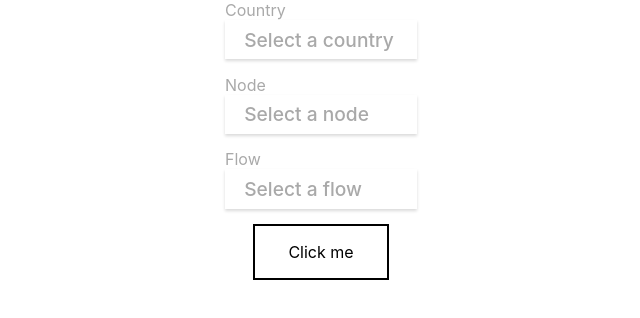
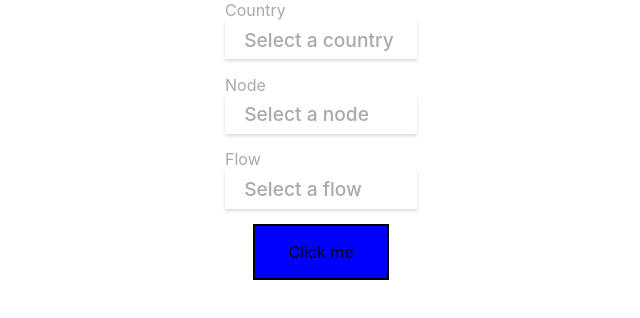
Before and after one commit to kattprinsen/testing-octo-barnacle, a React (Create React App) app: page / in a window 1280 px wide. In both pictures the pointer is over the element "Click me". Shown: the top 318 px of the page, without its empty margins (319-959 px from the left). Built offline with nearby package versions, Linux system fonts and the light colour scheme.

Commit message:
Adding hover on btn

```diff
--- a/src/components/Button/Button.css
+++ b/src/components/Button/Button.css
@@ -5,4 +5,9 @@
   text-align: center;
   padding: 1em;
   cursor: pointer;
+  background: white;
 }
+
+.btn-container:hover {
+  background: blue;
+}
```
